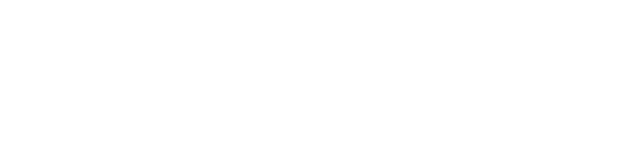
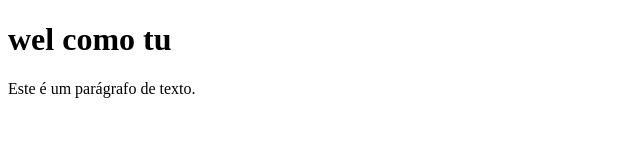
Before and after one commit to JoaoVitor-br/html, a plain HTML site: page index.html in a window 1280 px wide. Shown: the whole page, without its empty margins (0-640 px from the left). Drawn offline with Linux system fonts and the light colour scheme.

Commit message:
Atualização do html.

```diff
--- a/index.html
+++ b/index.html
@@ -1 +1,16 @@
 <!DOCTYPE html>
+<html>
+    <head>
+        <title>
+            Pagina do jão
+        </title>
+    </head>
+    <body>
+        <h1>
+            wel como tu
+        </h1>
+        <P>
+            Este é um parágrafo de texto.
+        </P>
+    </body>
+</html>
```
